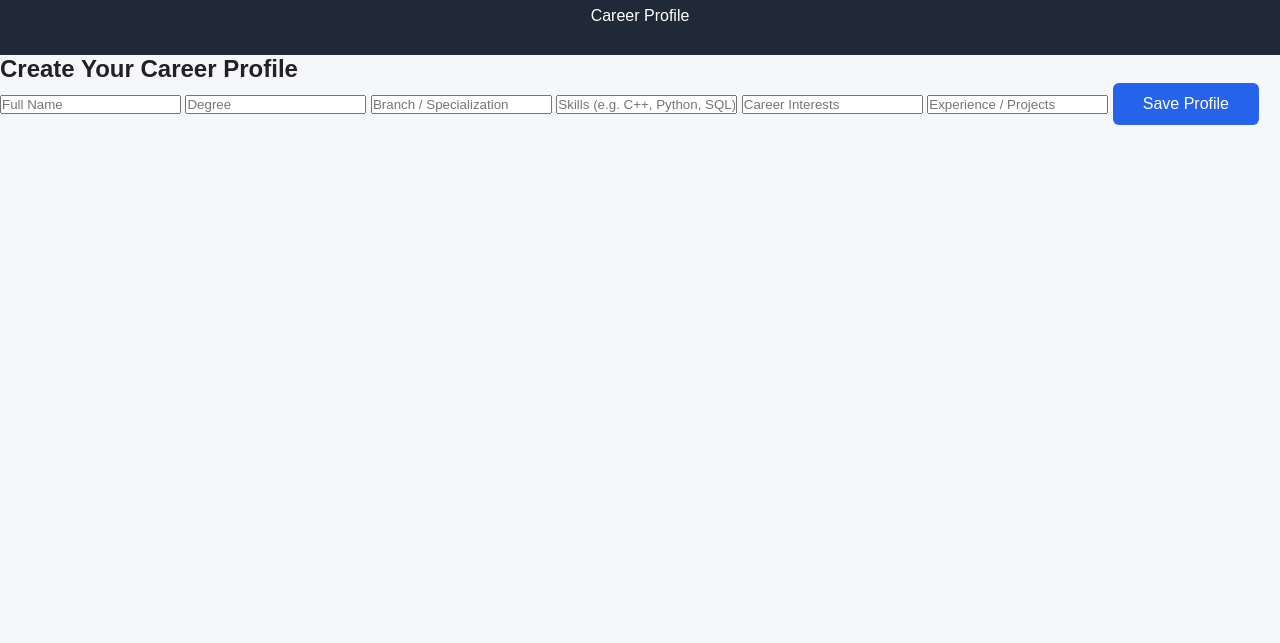
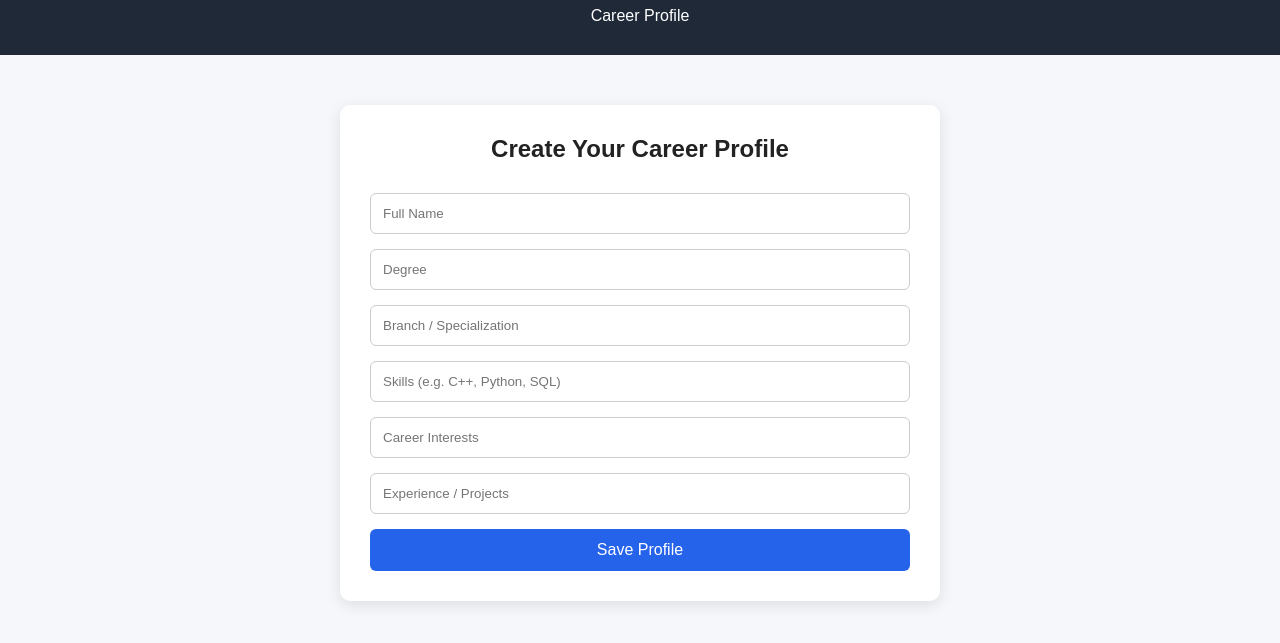
Before and after one commit to ankitadey099/CareerForge, a plain HTML site: page client/profile.html in a window 1280 px wide. Shown: the part 75-718 px from the top of the page. Drawn offline with Linux system fonts and the light colour scheme.

Commit message:
Add profile container styles to style.css

```diff
--- a/client/style.css
+++ b/client/style.css
@@ -126,3 +126,28 @@
 .card button {
     width: 100%;
 }
+.profile-container {
+    max-width: 600px;
+    margin: 50px auto;
+    padding: 30px;
+    background: white;
+    border-radius: 10px;
+    box-shadow: 0 4px 15px rgba(0, 0, 0, 0.1);
+}
+
+.profile-container h2 {
+    text-align: center;
+    margin-bottom: 30px;
+}
+
+.profile-container input {
+    width: 100%;
+    padding: 12px;
+    margin-bottom: 15px;
+    border: 1px solid #ccc;
+    border-radius: 6px;
+}
+
+.profile-container button {
+    width: 100%;
+}
```
